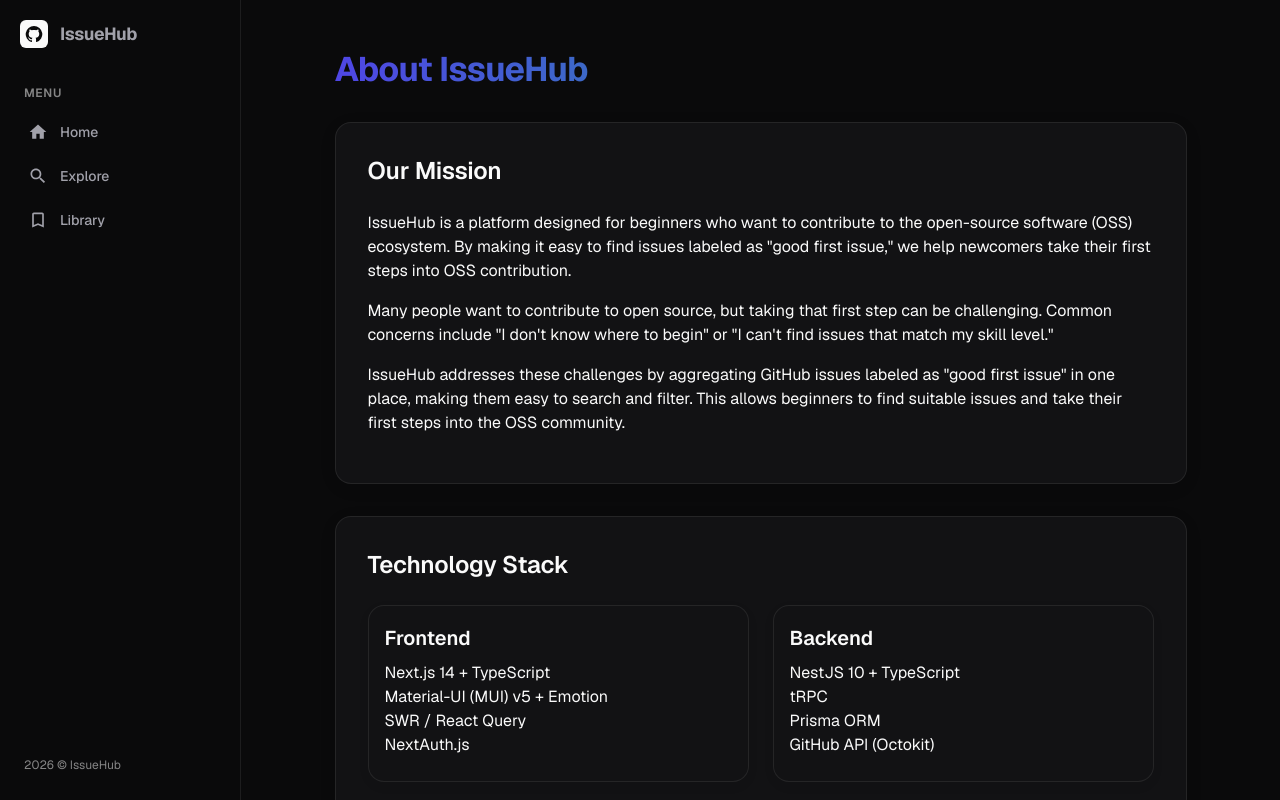
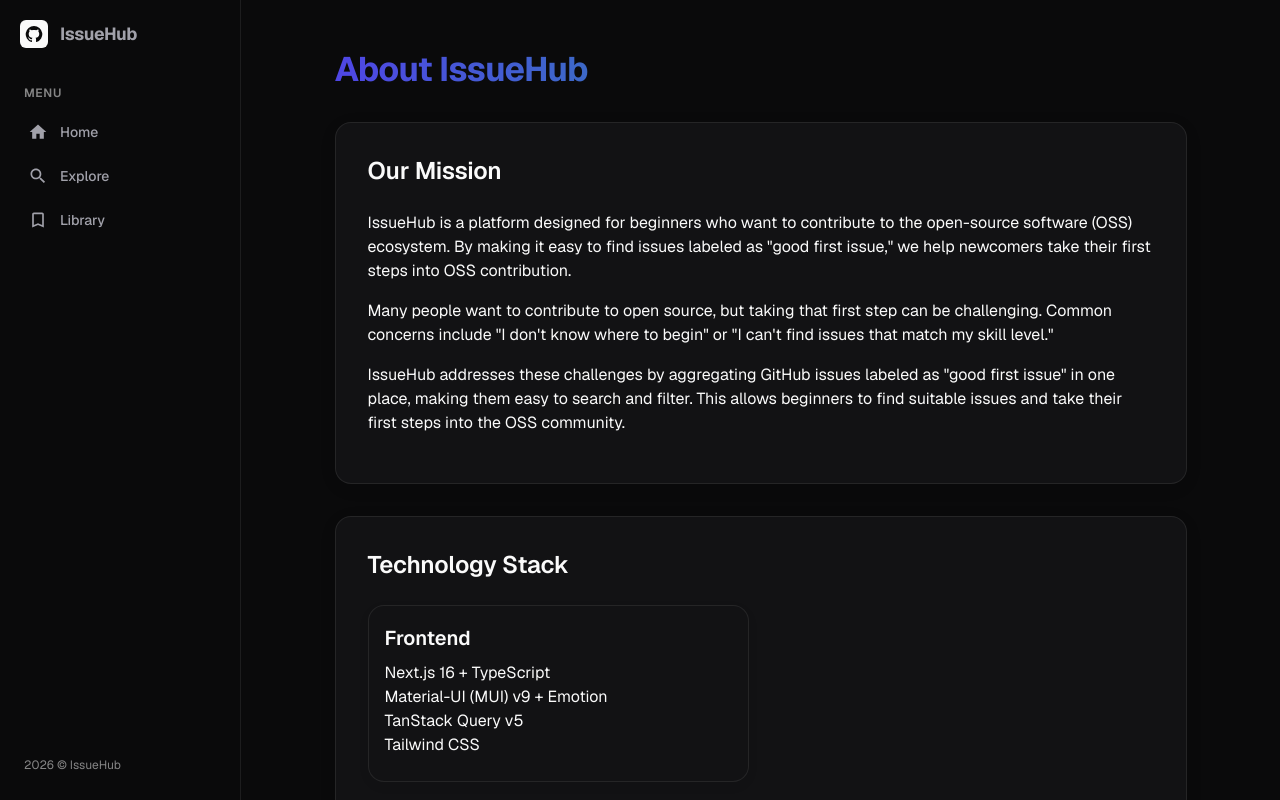
Before and after one commit to kanywst/IssueHub, a Next.js app: page /about in a window 1280 px wide. Built offline with nearby package versions, Linux system fonts and the light colour scheme; what @mui/material-nextjs would draw is missing.

Commit message:
Fix outdated technology stack info on About page

```diff
--- a/src/app/about/page.tsx
+++ b/src/app/about/page.tsx
@@ -91,36 +91,10 @@
                     Frontend
                   </Typography>
                   <ul>
-                    <li>Next.js 14 + TypeScript</li>
-                    <li>Material-UI (MUI) v5 + Emotion</li>
-                    <li>SWR / React Query</li>
-                    <li>NextAuth.js</li>
-                  </ul>
-                </CardContent>
-              </Card>
-            </Grid>
-            <Grid size={{ xs: 12, md: 6 }}>
-              <Card
-                sx={{
-                  height: '100%',
-                  borderRadius: 2,
-                  boxShadow: '0 4px 12px rgba(0, 0, 0, 0.05)',
-                }}
-              >
-                <CardContent>
-                  <Typography
-                    variant="h6"
-                    component="h3"
-                    gutterBottom
-                    sx={{ color: 'primary.main', fontWeight: 600 }}
-                  >
-                    Backend
-                  </Typography>
-                  <ul>
-                    <li>NestJS 10 + TypeScript</li>
-                    <li>tRPC</li>
-                    <li>Prisma ORM</li>
-                    <li>GitHub API (Octokit)</li>
+                    <li>Next.js 16 + TypeScript</li>
+                    <li>Material-UI (MUI) v9 + Emotion</li>
+                    <li>TanStack Query v5</li>
+                    <li>Tailwind CSS</li>
                   </ul>
                 </CardContent>
               </Card>
```
